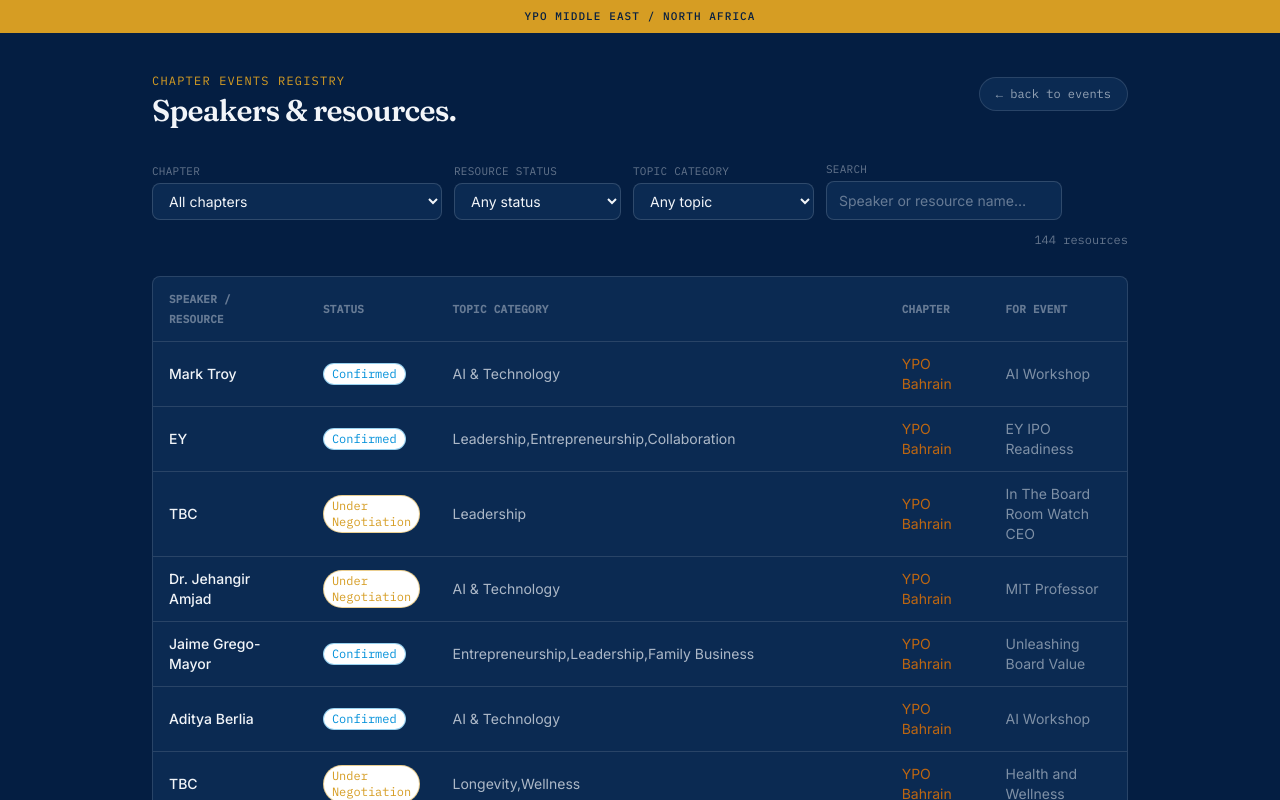
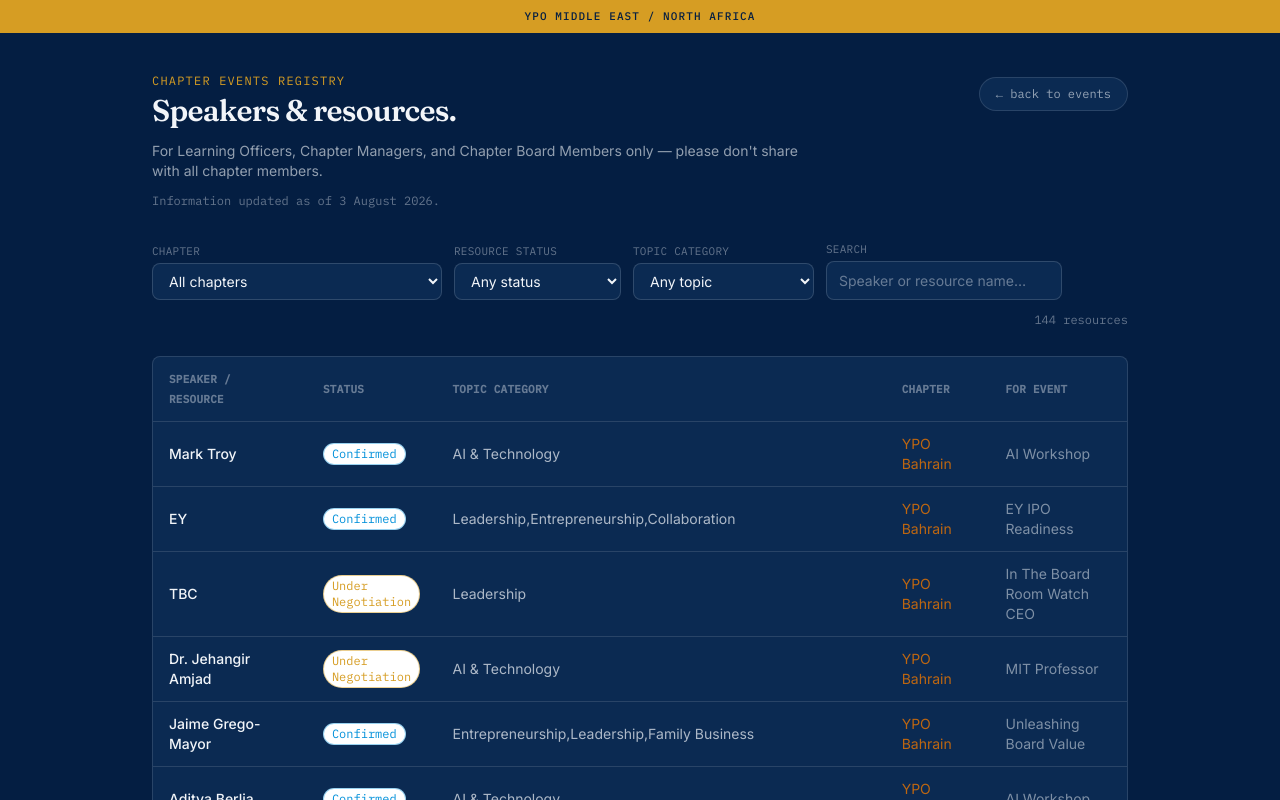
Before and after one commit to marialuzdomingo/ypomena-chaptercalendars, a Next.js app in the folder chapter-events/: page /resources in a window 1280 px wide. Shown: the top 800 px of the page. Built offline with nearby package versions, Linux system fonts and the light colour scheme.

Commit message:
Add files via upload

```diff
--- a/chapter-events/app/page.tsx
+++ b/chapter-events/app/page.tsx
@@ -103,6 +103,10 @@ export default function HomePage() {
           </Link>
         </div>
         <p className="mt-3 max-w-2xl text-sm text-ink/60">
+          This site is for Learning Officers, Chapter Managers, and Chapter Board Members, to help
+          chapters collaborate and share resources. Please don&apos;t share it with all chapter members.
+        </p>
+        <p className="mt-2 max-w-2xl text-sm text-ink/60">
           This shows learning events submitted by chapters that have a resource attached — regardless of
           status (TBC, Confirmed, or Wishlist) — plus events open to the region. It isn&apos;t every chapter
           event: things like opening/closing parties, forum trainings, game plans, and most social events
@@ -114,6 +118,7 @@ export default function HomePage() {
           chapter&apos;s calendar, so we suggest keeping your calendar up to date — and if you have any
           questions, please reach out to the respective chapter&apos;s Learning Officer.
         </p>
+        <p className="mt-3 font-mono text-xs text-ink/40">Information updated as of 3 August 2026.</p>
       </header>
 
       {events.length === 0 && (
--- a/chapter-events/app/resources/page.tsx
+++ b/chapter-events/app/resources/page.tsx
@@ -72,7 +72,8 @@ export default function ResourcesPage() {
 
   return (
     <main className="mx-auto max-w-5xl px-6 pb-24 pt-10">
-      <header className="mb-8 flex items-start justify-between gap-4">
+      <header className="mb-8">
+        <div className="flex items-start justify-between gap-4">
           <div>
             <p className="font-mono text-xs uppercase tracking-widest text-gold">Chapter Events Registry</p>
             <h1 className="mt-1 font-display text-3xl font-semibold tracking-tight text-ink">Speakers &amp; resources.</h1>
@@ -83,6 +84,12 @@ export default function ResourcesPage() {
           >
             ← back to events
           </Link>
+        </div>
+        <p className="mt-3 max-w-2xl text-sm text-ink/60">
+          For Learning Officers, Chapter Managers, and Chapter Board Members only — please don&apos;t share
+          with all chapter members.
+        </p>
+        <p className="mt-3 font-mono text-xs text-ink/40">Information updated as of 3 August 2026.</p>
       </header>
 
       <div className="mb-6">
```
Also changed, not shown: chapter-events/middleware.ts (added, +33 -0 lines), 1 other file (tests, documents, lock files or other folders). Lines whose indentation alone changed are shown as unchanged.
